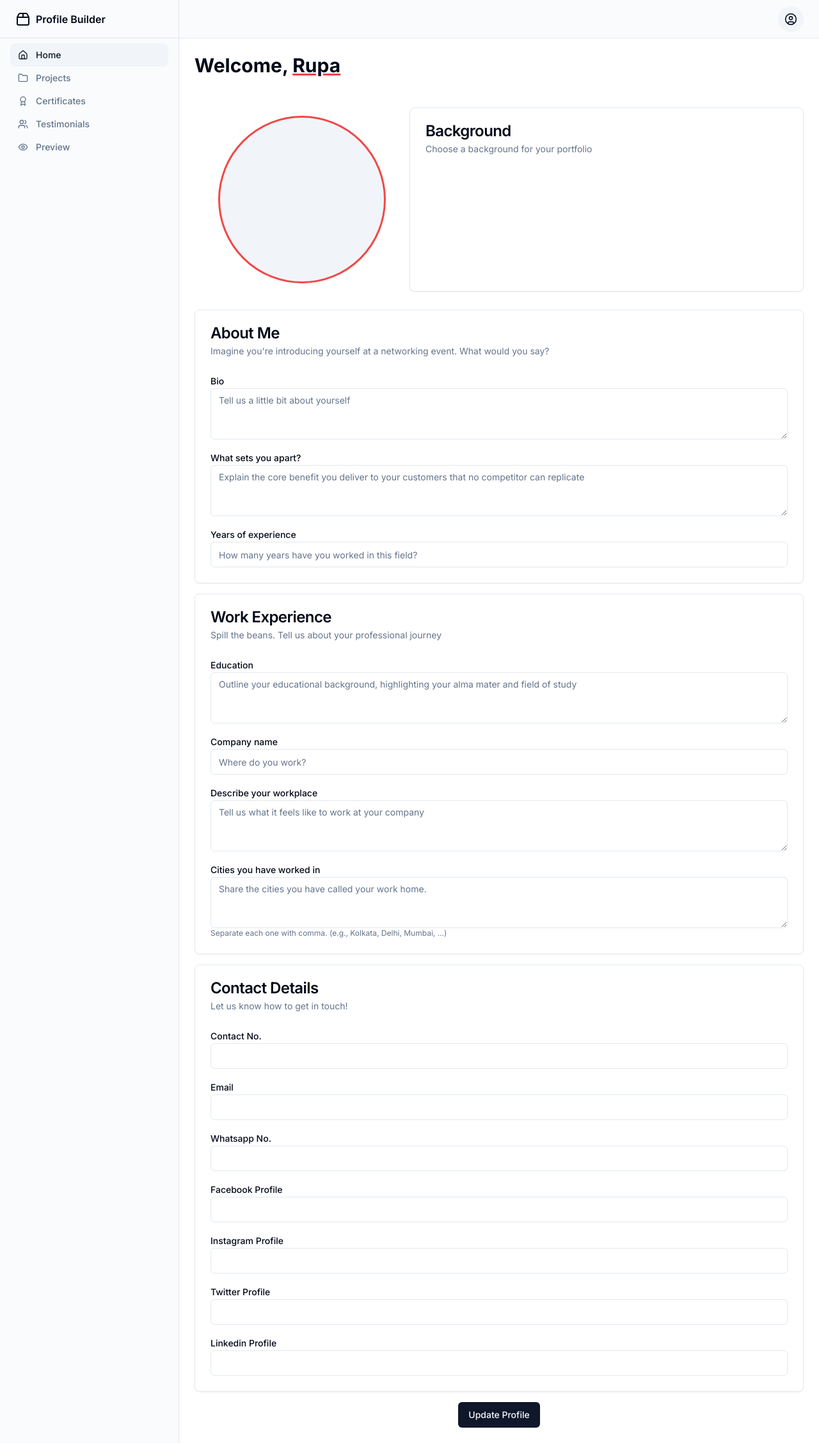
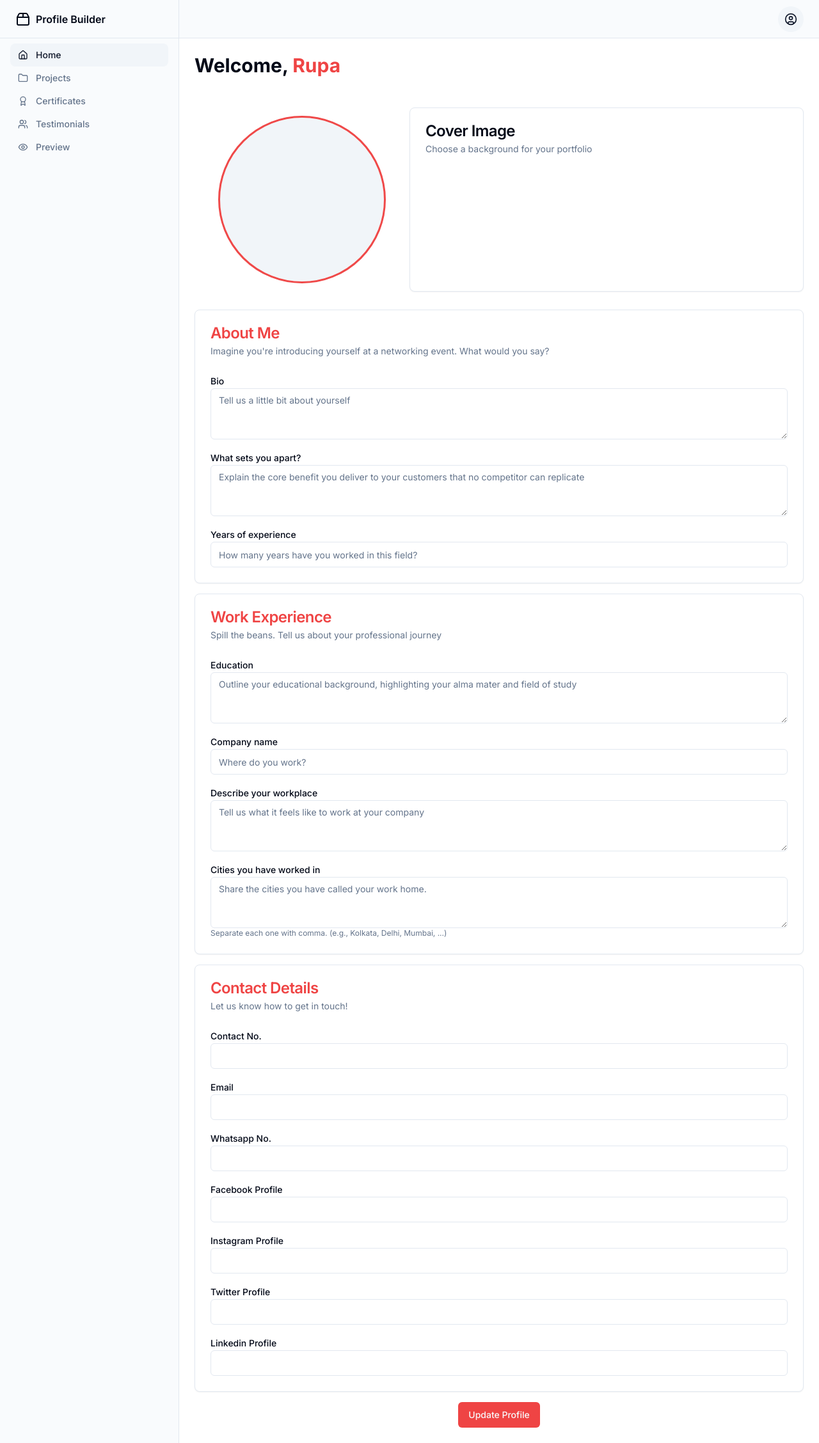
Before and after one commit to Atendimento2005/react-profile-builder, a Next.js app: page /dashboard/home in a window 1280 px wide. Shown: the whole page at 64% size. Built offline with nearby package versions, Linux system fonts and the light colour scheme.

Commit message:
colour changes

```diff
--- a/src/app/dashboard/home/page.js
+++ b/src/app/dashboard/home/page.js
@@ -17,14 +17,14 @@ export default function Dashboard() {
     <main className="flex flex-1 flex-col gap-4 p-4 lg:gap-6 lg:p-6">
       <div className="flex items-center pb-5">
         <h1 className="text-2xl font-bold md:text-3xl">
-          Welcome, <span className="underline decoration-red-500">Rupa</span>
+          Welcome, <span className="text-red-500">Rupa</span>
         </h1>
       </div>
       <div className="flex flex-col w-full items-center md:flex-row">
         <Skeleton className="h-52 md:h-56 lg:h-64 aspect-square rounded-full my-5 md:mx-5 lg:mx-10 outline outline-red-500 outline-3"></Skeleton>
         <Card className="w-full h-72">
           <CardHeader>
-            <CardTitle>Background</CardTitle>
+            <CardTitle>Cover Image</CardTitle>
             <CardDescription>
               Choose a background for your portfolio
             </CardDescription>
@@ -37,7 +37,7 @@ export default function Dashboard() {
       <div className="flex flex-col space-y-4 items-center justify-start">
         <Card className="w-full">
           <CardHeader>
-            <CardTitle>About Me</CardTitle>
+            <CardTitle className="text-red-500">About Me</CardTitle>
             <CardDescription>
               Imagine you&apos;re introducing yourself at a networking event.
               What would you say?
@@ -70,7 +70,7 @@ export default function Dashboard() {
         </Card>
         <Card className="w-full">
           <CardHeader>
-            <CardTitle>Work Experience</CardTitle>
+            <CardTitle className="text-red-500">Work Experience</CardTitle>
             <CardDescription>
               Spill the beans. Tell us about your professional journey
             </CardDescription>
@@ -113,7 +113,7 @@ export default function Dashboard() {
         </Card>
         <Card className="w-full">
           <CardHeader>
-            <CardTitle>Contact Details</CardTitle>
+            <CardTitle className="text-red-500">Contact Details</CardTitle>
             <CardDescription>Let us know how to get in touch!</CardDescription>
           </CardHeader>
           <CardContent className="space-y-4">
@@ -147,7 +147,7 @@ export default function Dashboard() {
             </div>
           </CardContent>
         </Card>
-        <Button>Update Profile</Button>
+        <Button className="bg-red-500">Update Profile</Button>
       </div>
     </main>
   );
--- a/src/app/dashboard/projects/page.js
+++ b/src/app/dashboard/projects/page.js
@@ -43,7 +43,7 @@ export default function Dashboard() {
       <div className="flex flex-col space-y-4 items-center justify-start">
         <Card className="w-full">
           <CardHeader>
-            <CardTitle>Project Media</CardTitle>
+            <CardTitle className="text-red-500">Project Media</CardTitle>
             <CardDescription>
               Show us what you&apos;ve got! Upload a few images of your best
               projects.
@@ -53,7 +53,7 @@ export default function Dashboard() {
             <UploadProjectCard></UploadProjectCard>
           </CardContent>
         </Card>
-        <Button>Update Profile</Button>
+        <Button className="bg-red-500">Update Profile</Button>
       </div>
     </main>
   );
```
